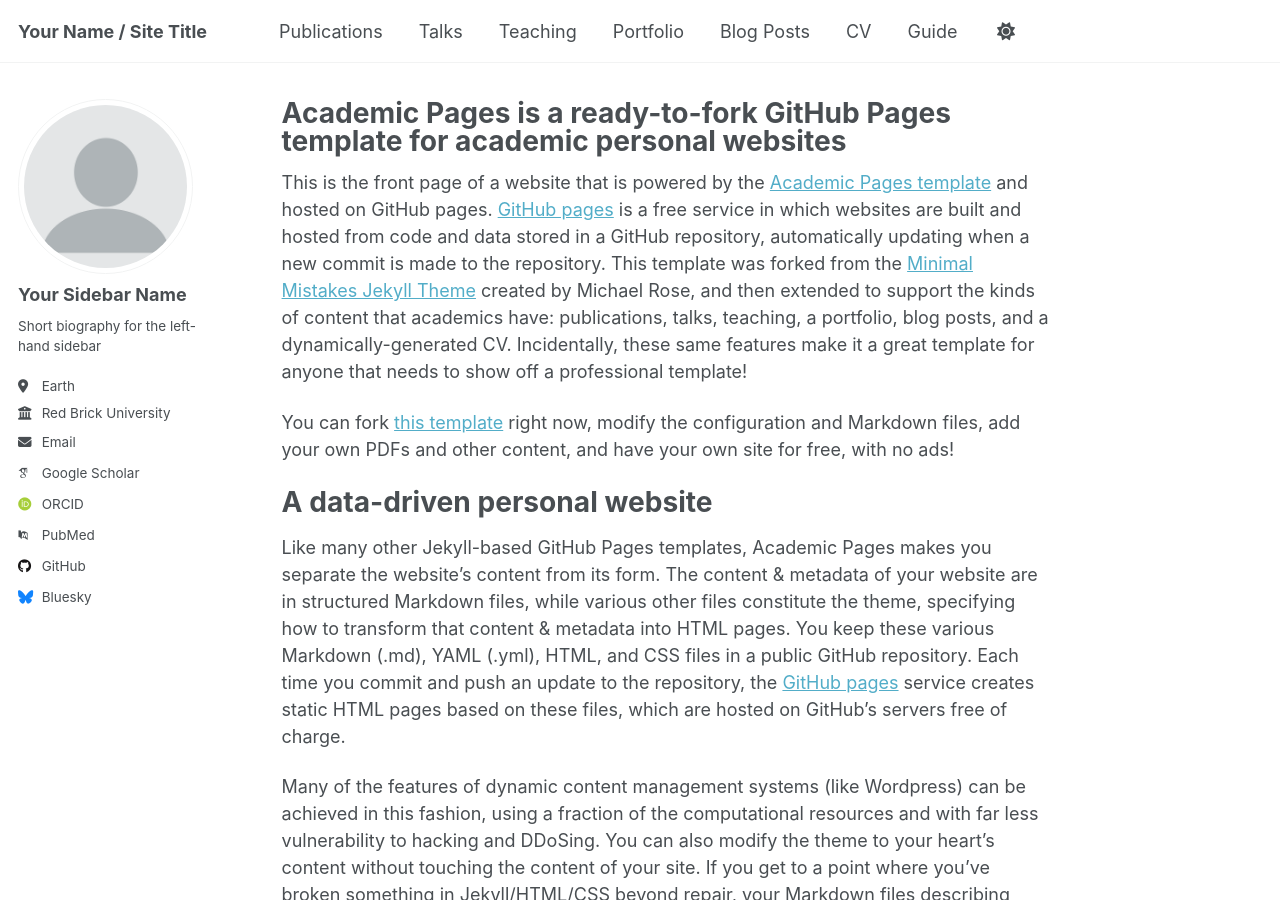
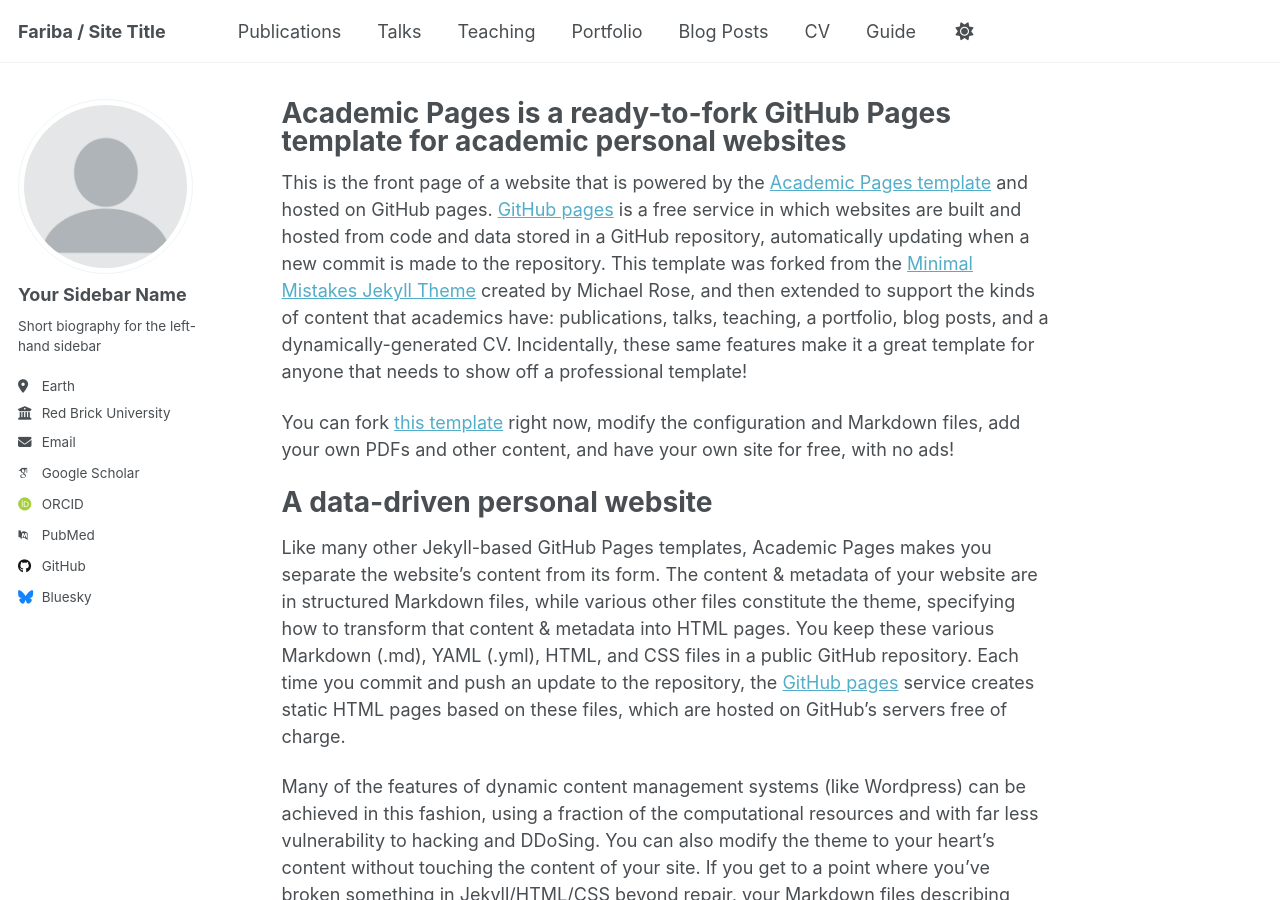
Before and after one commit to Fari1997/fari1997.github.io, a Jekyll site: the page built from _pages/about.md, in a window 1280 px wide and 900 px high. Built offline with Jekyll 4.4.1, drawn with Linux system fonts in a browser that asks for light colours; some web fonts are replaced; a script that is not in the unit is left out.

Commit message:
Update site title and name in configuration

```diff
--- a/_config.yml
+++ b/_config.yml
@@ -9,7 +9,7 @@
 # Basic Site Settings
 locale                   : "en-US"
 site_theme               : "default" # Currently available options are "default", "air"
-title                    : "Your Name / Site Title"
+title                    : "Fariba / Site Title"
 title_separator          : "-"
 name                     : &name "Your Name"
 description              : &description "Your Name's academic portfolio"   # Update this with a general description of your site, this is the default if not overridden by a page
```
